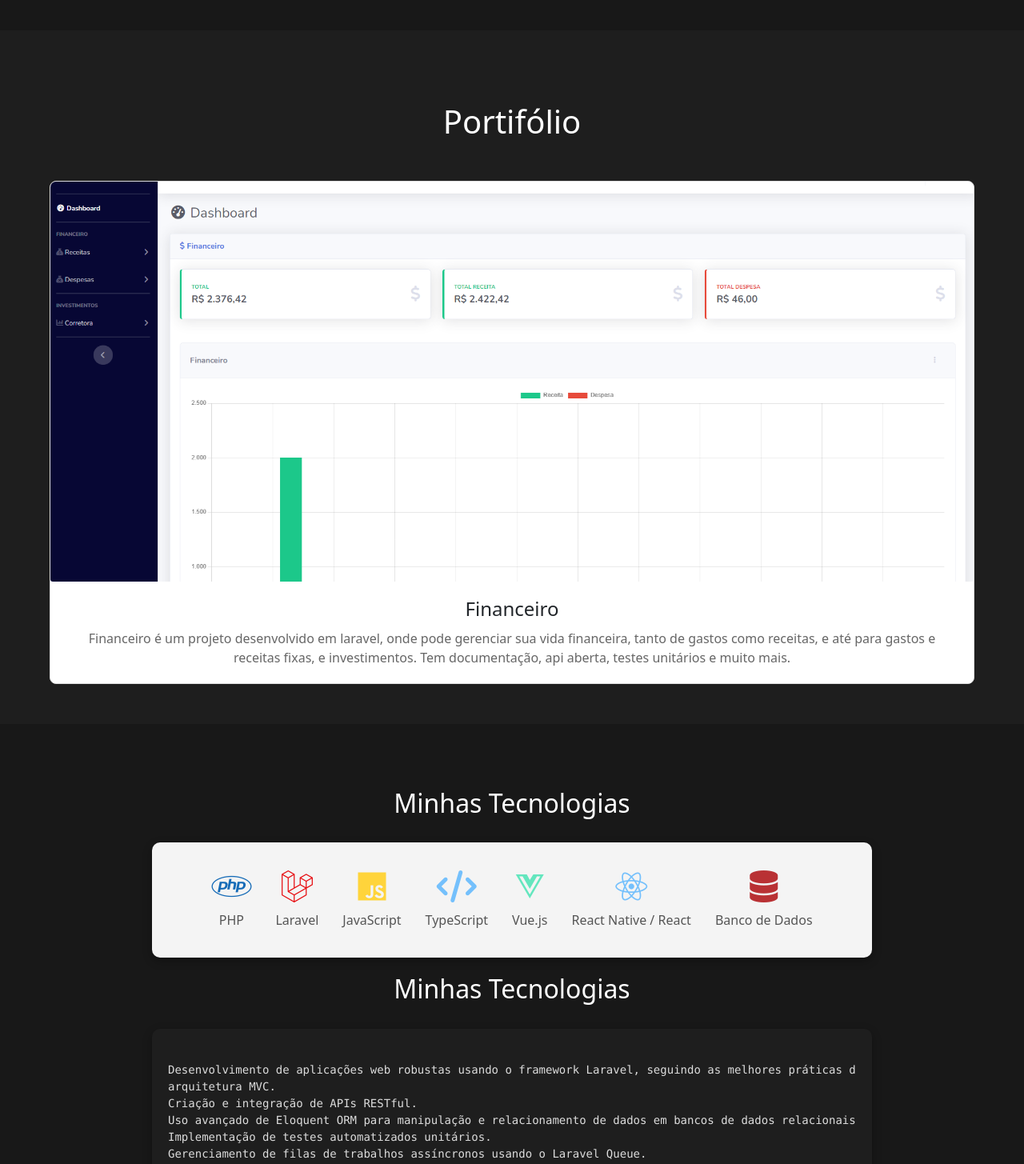
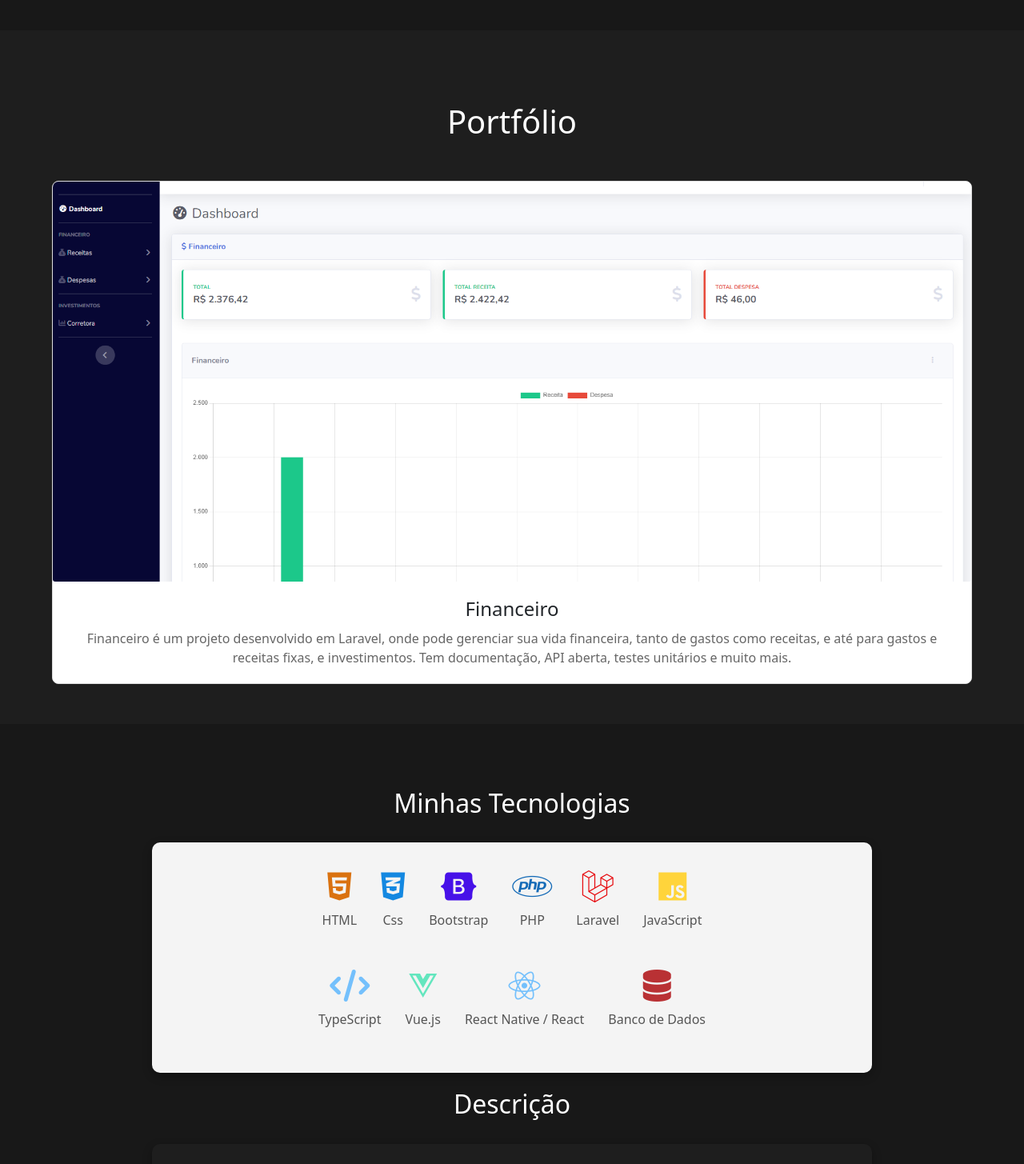
Before and after one commit to Antony-Anderson/portifolio, a Vue app: page / in a window 1280 px wide. Shown: the part 1760-3215 px from the top of the page at 80% size. Built offline with nearby package versions, Linux system fonts and the light colour scheme.

Commit message:
alterações portifolio e linguagem

```diff
--- a/src/components/Apresentacao.vue
+++ b/src/components/Apresentacao.vue
@@ -85,6 +85,7 @@
         .profile-img {
             max-width: 80vw;
             margin-top: 20px;
+            object-fit: contain; /* Impede distorção da imagem */
         }
 
         .profile-name {
@@ -101,6 +102,10 @@
     }
 
     @media (max-width: 480px) {
+        .profile-img {
+            max-width: 90vw;
+        }
+
         .profile-name {
             font-size: 1.5rem;
         }
--- a/src/components/Linguagens.vue
+++ b/src/components/Linguagens.vue
@@ -3,6 +3,20 @@
         <h2 class="tech-title">Minhas Tecnologias</h2>
         <div class="tech-card">
             <div class="icons">
+                <!-- Primeira linha de ícones -->
+                <div class="icon-row">
+                    <div class="icon-item">
+                        <i class="fa-brands fa-html5" style="color: #da7210;"></i>
+                        <span>HTML</span>
+                    </div>
+                    <div class="icon-item">
+                        <i class="fa-brands fa-css3-alt" style="color: #1488e1;"></i>
+                        <span>Css</span>
+                    </div>
+                    <div class="icon-item">
+                        <i class="fa-brands fa-bootstrap" style="color: #4711e8;"></i>
+                        <span>Bootstrap</span>
+                    </div>
                     <div class="icon-item">
                         <i class="fa-brands fa-php" style="color: #156bb7;"></i>
                         <span>PHP</span>
@@ -15,6 +29,9 @@
                         <i class="fa-brands fa-js" style="color: #FFD43B;"></i>
                         <span>JavaScript</span>
                     </div>
+                </div>
+                <!-- Segunda linha de ícones -->
+                <div class="icon-row">
                     <div class="icon-item">
                         <i class="fa-solid fa-code" style="color: #74C0FC;"></i>
                         <span>TypeScript</span>
@@ -33,7 +50,8 @@
                     </div>
                 </div>
             </div>
-        <h2 class="tech-title">Minhas Tecnologias</h2>
+        </div>
+        <h2 class="tech-title">Descrição</h2>
         <div class="code-card">
             <pre><code>
 Desenvolvimento de aplicações web robustas usando o framework Laravel, seguindo as melhores práticas de
@@ -100,8 +118,15 @@ Integração com sistemas de banco de dados, APIs externas e serviços web.
 
     .icons {
         display: flex;
+        flex-direction: column;
+        align-items: center;
+    }
+
+    .icon-row {
+        display: flex;
+        justify-content: center;
+        margin-bottom: 20px;
         flex-wrap: wrap;
-        justify-content: center;
     }
 
     .icon-item {
--- a/src/components/Portifolio.vue
+++ b/src/components/Portifolio.vue
@@ -1,6 +1,6 @@
 <template>
     <div>
-        <h1>Portifólio</h1>
+        <h1>Portfólio</h1>
         <div class="container">
             <div class="card">
                 <a href="https://financeiro-empire.ddns.net/">
@@ -8,7 +8,7 @@
                 </a>
                 <div class="card-content">
                     <h2>Financeiro</h2>
-                    <p>Financeiro é um projeto desenvolvido em laravel, onde pode gerenciar sua vida financeira, tanto de gastos como receitas, e até para gastos e receitas fixas, e investimentos. Tem documentação, api aberta, testes unitários e muito mais.</p>
+                    <p>Financeiro é um projeto desenvolvido em Laravel, onde pode gerenciar sua vida financeira, tanto de gastos como receitas, e até para gastos e receitas fixas, e investimentos. Tem documentação, API aberta, testes unitários e muito mais.</p>
                 </div>
             </div>
         </div>
@@ -23,14 +23,13 @@
         color: white;
     }
 
-
-
     .container {
         display: flex;
         flex-wrap: wrap;
         gap: 20px;
         max-width: 1200px;
-        width: 100%;
+        margin: 0 auto;
+        padding: 0 15px;
     }
 
     .card {
@@ -72,12 +71,39 @@
         color: #666;
     }
 
-    @media (max-width: 600px) {
+    @media (max-width: 900px) {
         .card {
-            flex: 1 1 100%;
+            flex: 1 1 calc(100% - 20px); /* Ajusta para ocupar a largura total com margem */
+        }
+
+        .card-img {
+            height: 400px; /* Ajusta a altura da imagem para telas menores */
+        }
+
+        .card-content h2 {
+            font-size: 1.4em;
+        }
+
+        .card-content p {
+            font-size: 1rem;
         }
     }
 
+    @media (max-width: 600px) {
+        .card {
+            flex: 1 1 100%; /* Ocupa a largura total em telas muito pequenas */
+        }
 
+        .card-img {
+            height: 300px; /* Ajusta a altura da imagem para telas pequenas */
+        }
 
+        .card-content h2 {
+            font-size: 1.3em;
+        }
+
+        .card-content p {
+            font-size: 0.9rem;
+        }
+    }
 </style>
```
Lines whose indentation alone changed are shown as unchanged.
